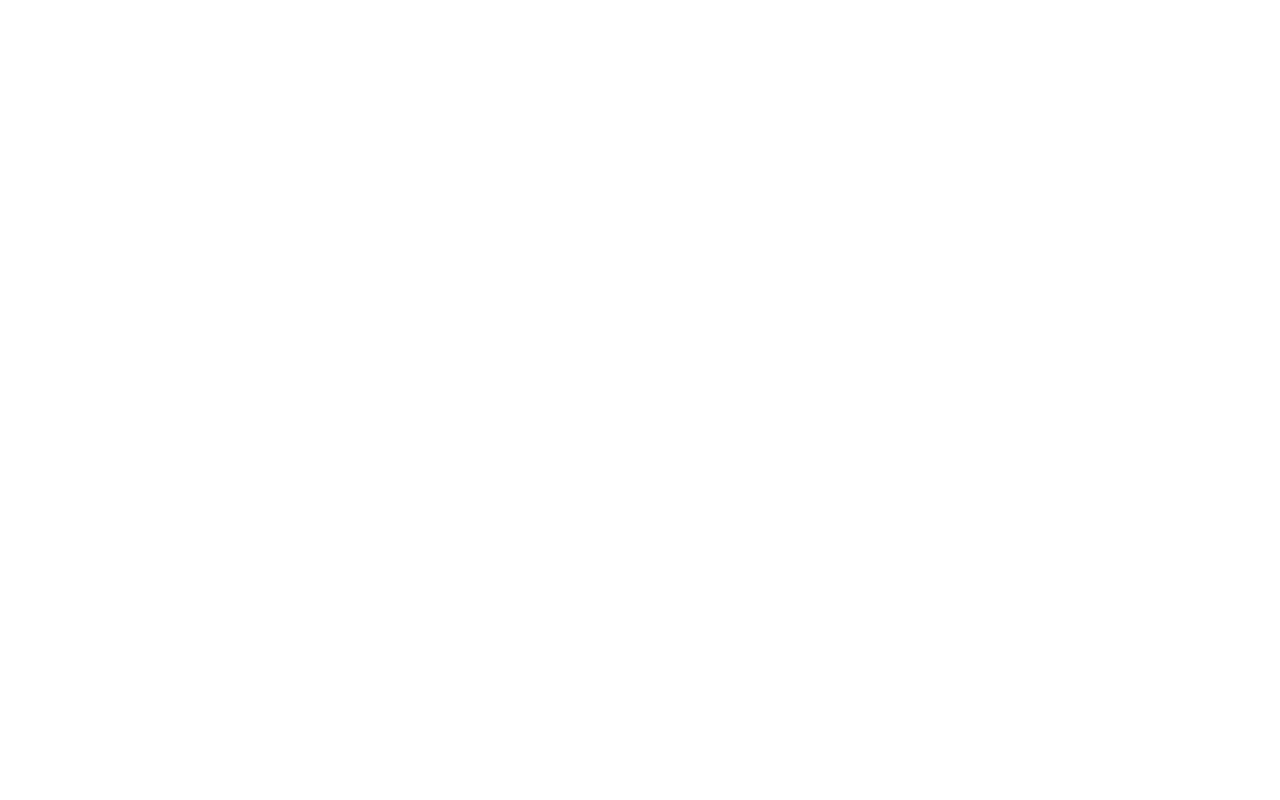
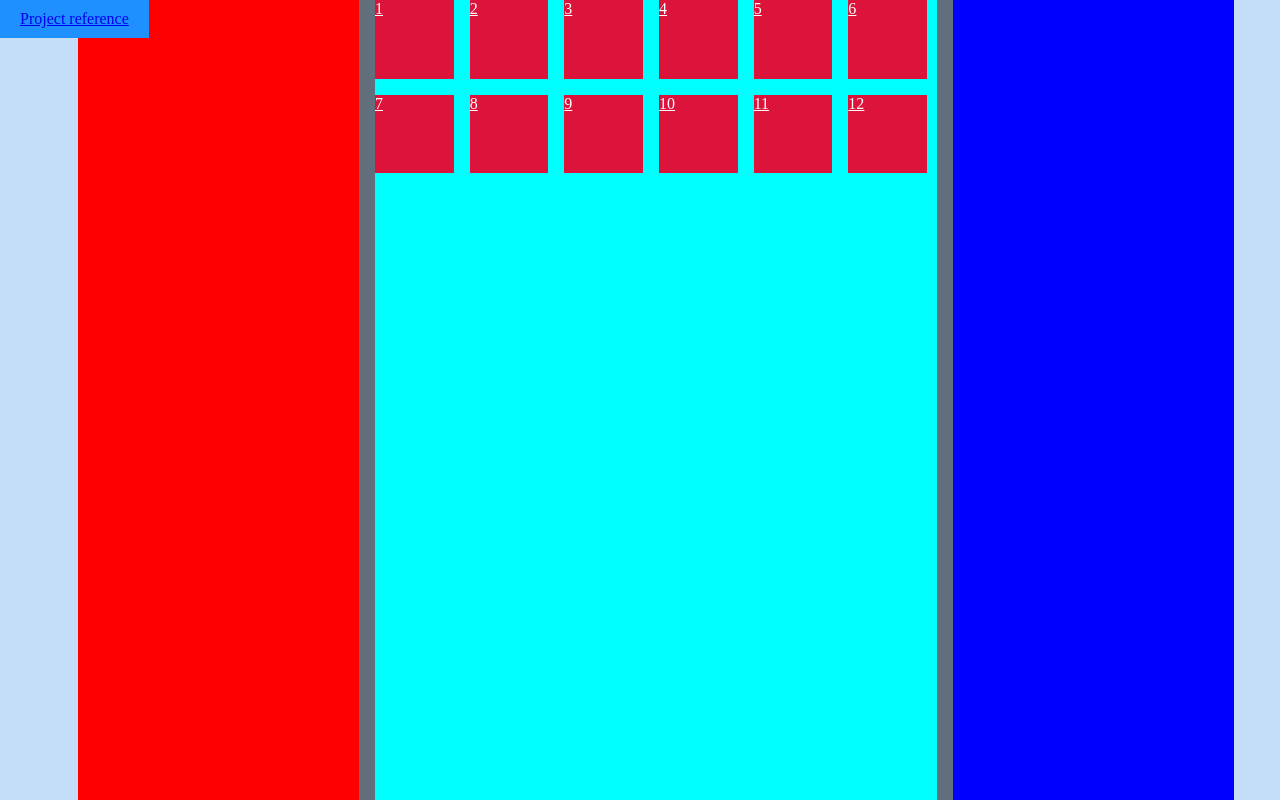
Before and after one commit to ali-mjidi/Web2-finalProject, a website: page index.html in a window 1280 px wide. Drawn offline with nearby package versions, Linux system fonts and the light colour scheme; files that its build step writes are made by us from their sources.

Commit message:
create quick-access element layout

```diff
--- /dev/null
+++ b/assets/styles/sass/home.scss
@@ -0,0 +1,63 @@
+// --------------------------------------------------- Variables
+$primary-color: #c4def7;
+
+*,
+*::before,
+*::after {
+    margin: 0;
+    padding: 0;
+    box-sizing: border-box;
+}
+
+body {
+    background-color: $primary-color;
+}
+
+.container {
+    max-width: 1124px;
+    height: 100vh;
+    margin: 0 auto;
+    display: grid;
+    grid-template-columns: 25% 50% 25%;
+    gap: 16px;
+    background-color: rgba(0,0,0,.5);
+
+    .search {
+        .quick-access {
+            height: 100%;
+            display: grid;
+            grid-template-columns: repeat(auto-fill, 14%);
+            grid-template-rows: repeat(auto-fill, minmax(min-height, max-height));
+            gap: 16px;
+            align-content: start;
+            background-color: aqua;
+
+            a {
+                width: 100%;
+                aspect-ratio: 1;
+                color: white;
+                background-color: crimson;
+            }
+        }
+    }
+
+    div {
+        &:first-child {
+            background-color: red;
+        }
+        &:nth-child(2) {
+            background-color: olive;
+        }
+        &:last-child {
+            background-color: blue;
+        }
+    }
+}
+
+a.reference {
+    padding: 10px 20px;
+    position: absolute;
+    top: 0;
+    left: 0;
+    background-color: dodgerblue;
+}
--- a/index.html
+++ b/index.html
@@ -1,11 +1,28 @@
 <!DOCTYPE html>
 <html lang="en">
-<head>
-    <meta charset="UTF-8">
-    <meta name="viewport" content="width=device-width, initial-scale=1.0">
-    <title>Document</title>
-</head>
-<body>
+    <head>
+        <meta charset="UTF-8" />
+        <meta name="viewport" content="width=device-width, initial-scale=1.0" />
+        <title>Grand Project</title>
+        <link rel="stylesheet" href="./assets/styles/css/home.css" />
+    </head>
+    <body>
+        <main class="container">
+            <div class="time-and-weather"></div>
+            <div class="search">
+                <div class="quick-access">
+                    <a href="">1</a><a href="">2</a><a href="">3</a><a href="">4</a><a href="">5</a><a href="">6</a><a href="">7</a><a href="">8</a><a href="">9</a><a href="">10</a><a href="">11</a><a href="">12</a>
+                </div>
+            </div>
+            <div class="todo-list"></div>
+        </main>
 
-</body>
+        <a
+            href="https://docs.google.com/document/d/16JjCJVWv5bhbXpnHvBKq7C1He0riQVN0xkc3n6oKFqU/edit?usp=sharing"
+            target="_blank"
+            class="reference"
+        >
+            Project reference
+        </a>
+    </body>
 </html>
```
